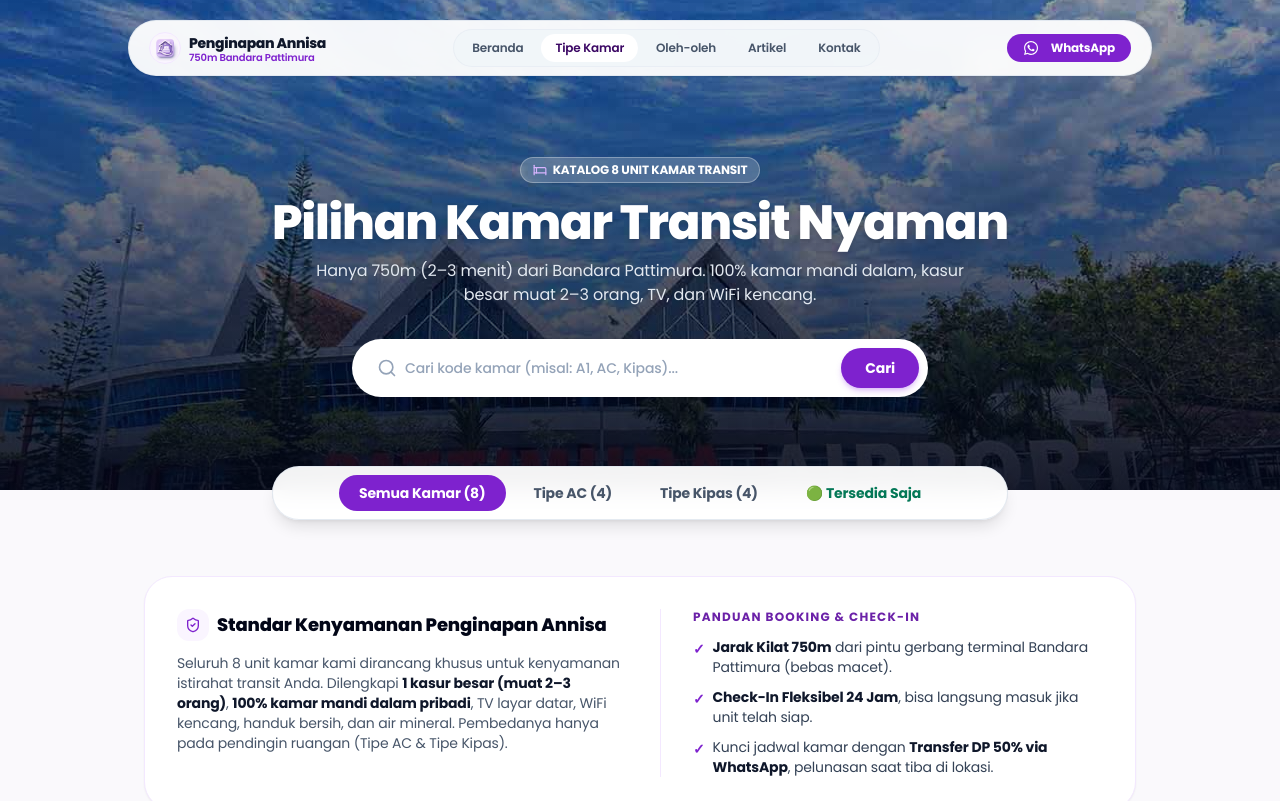
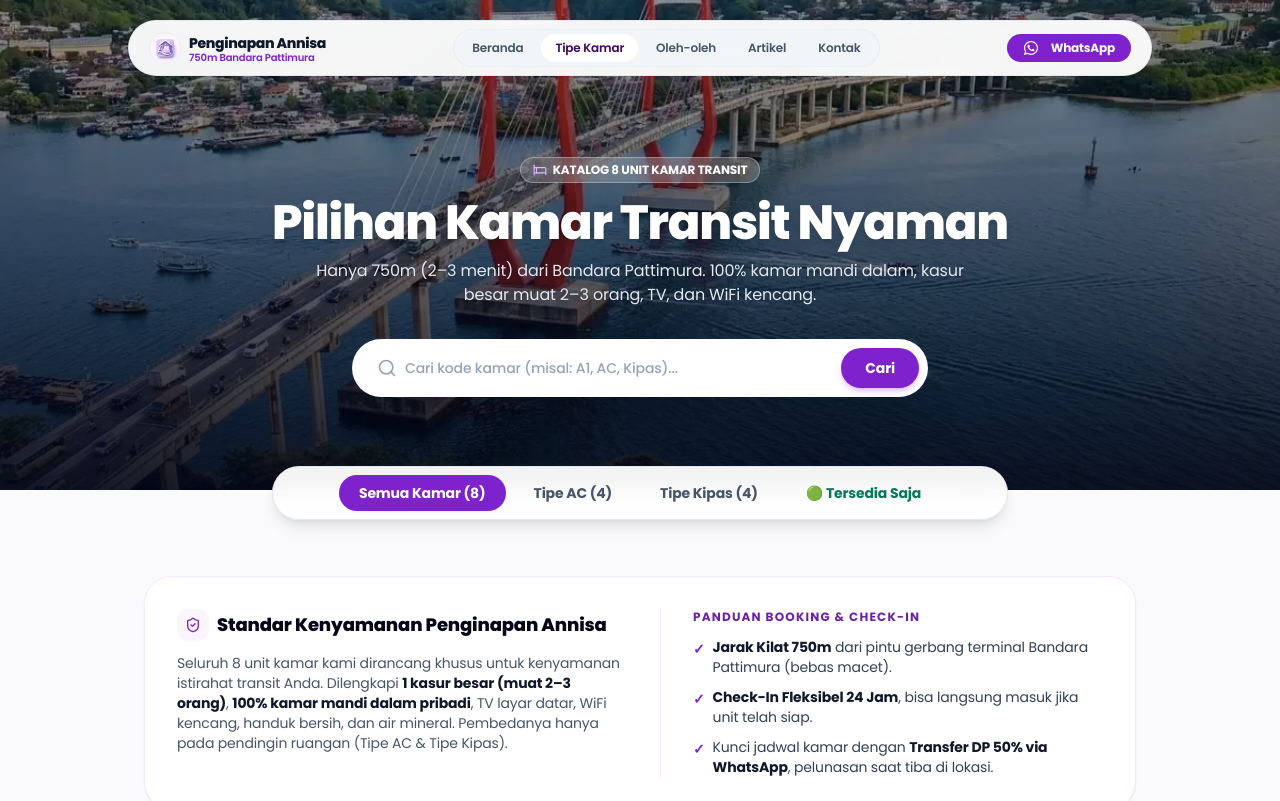
Before and after one commit to ilsetiawan1/penginapan-annisa, a Next.js app in the folder apps/web/: page /kamar in a window 1280 px wide. Shown: the top 801 px of the page. Built offline with nearby package versions, Linux system fonts and the light colour scheme.

Commit message:
style: set hero bg to /home/bg-bandara-pattimura-ambon.jpg and /kamar hero bg to /rooms/JMP-Ambon-baru.webp

```diff
--- a/apps/web/src/features/public/home/components/hero-section.tsx
+++ b/apps/web/src/features/public/home/components/hero-section.tsx
@@ -1,10 +1,23 @@
+import Image from "next/image";
 import Link from "next/link";
 import { Bed, Clock, MapPin, Plane, ShieldCheck } from "lucide-react";
 import { BookingWidget } from "./booking-widget";
 
 export function HeroSection() {
   return (
-    <section className="relative w-full pt-24 sm:pt-28 pb-10 sm:pb-14 xl:min-h-screen xl:h-screen xl:pt-16 xl:pb-0 flex flex-col justify-center px-4">
+    <section className="relative w-full pt-24 sm:pt-28 pb-10 sm:pb-14 xl:min-h-screen xl:h-screen xl:pt-16 xl:pb-0 flex flex-col justify-center px-4 overflow-hidden">
+      {/* Background Image Pattimura with Ambient Overlay */}
+      <div className="absolute inset-0 -z-10">
+        <Image
+          src="/home/bg-bandara-pattimura-ambon.jpg"
+          alt="Bandara Pattimura Ambon"
+          fill
+          className="object-cover object-center opacity-20"
+          priority
+        />
+        <div className="absolute inset-0 bg-gradient-to-b from-[#faf9fc]/70 via-[#faf9fc]/90 to-[#faf9fc]" />
+      </div>
+
       <div className="max-w-6xl mx-auto w-full grid grid-cols-1 lg:grid-cols-12 gap-8 lg:gap-10 items-center">
         {/* Left Column: Headline & Value Proposition */}
         <div className="lg:col-span-7 text-left space-y-3 sm:space-y-4">
--- a/apps/web/src/features/public/rooms/components/room-hero.tsx
+++ b/apps/web/src/features/public/rooms/components/room-hero.tsx
@@ -11,8 +11,8 @@ export function RoomHero({ searchQuery, onSearchChange }: RoomHeroProps) {
   return (
     <section className="relative w-full h-[380px] sm:h-[460px] lg:h-[490px] flex items-center justify-center overflow-hidden">
       <Image
-        src="/rooms/bg-bandara-pattimura-ambon.jpg"
-        alt="Bandara Internasional Pattimura Ambon"
+        src="/rooms/JMP-Ambon-baru.webp"
+        alt="Jembatan Merah Putih Ambon"
         fill
         className="object-cover"
         priority
```
Also changed, not shown: apps/web/public/home/bg-bandara-pattimura-ambon.jpg (renamed from apps/web/public/rooms/bg-bandara-pattimura-ambon.jpg), apps/web/public/rooms/JMP-Ambon-baru.webp (added).
